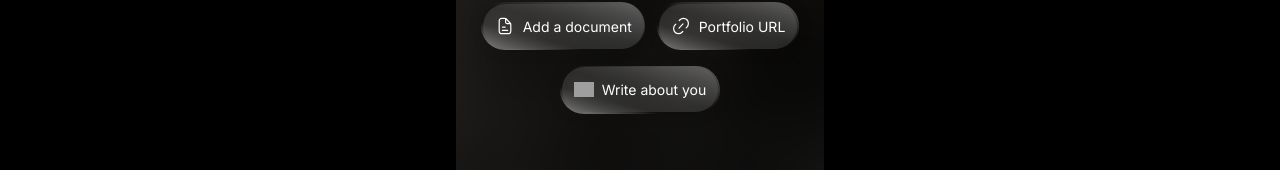
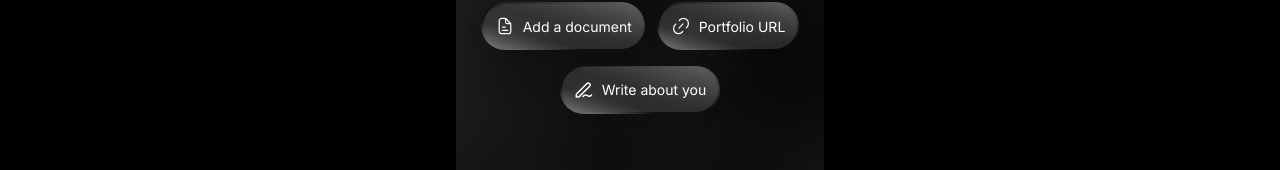
Before and after one commit to akshayborade09/coverio, a Next.js app: page / in a window 1280 px wide. Shown: the part 300-470 px from the top of the page. Built offline with nearby package versions, Linux system fonts and the light colour scheme; grey boxes are pictures that could not be loaded; a web font is replaced by a local one.

Commit message:
Change Write about you button icon from edit to write icon

```diff
--- a/app/page.tsx
+++ b/app/page.tsx
@@ -135,7 +135,7 @@ export default function CoverIoApp() {
                     backdropFilter: 'blur(20.39114761352539px)',
                   }}
                 >
-                  <CustomIcon name="edit" size={20} />
+                  <CustomIcon name="write" size={20} />
                   <span style={{ fontSize: '14px' }}>Write about you</span>
                 </button>
               </div>
```
Also changed, not shown: public/icons/write.svg (added).
